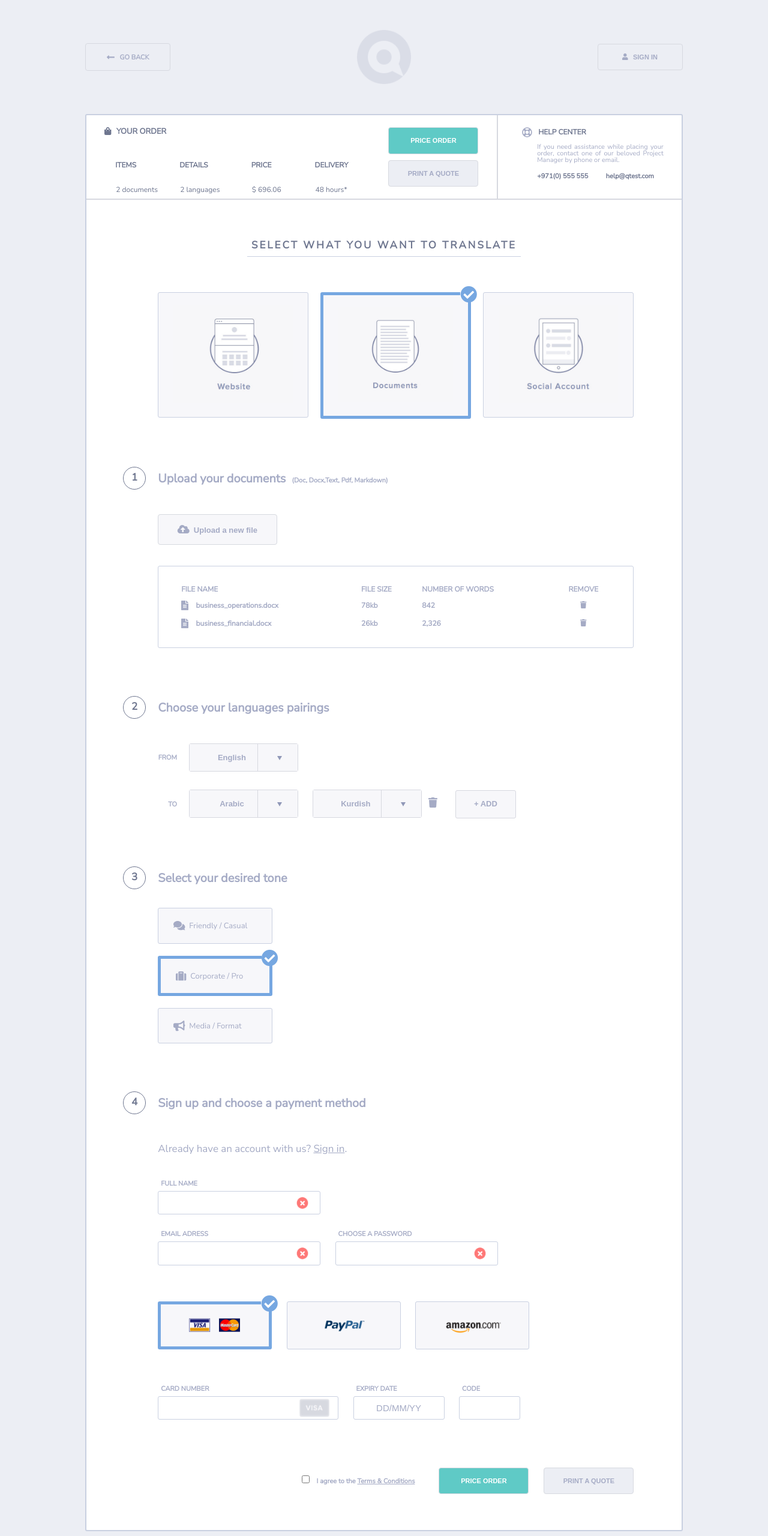
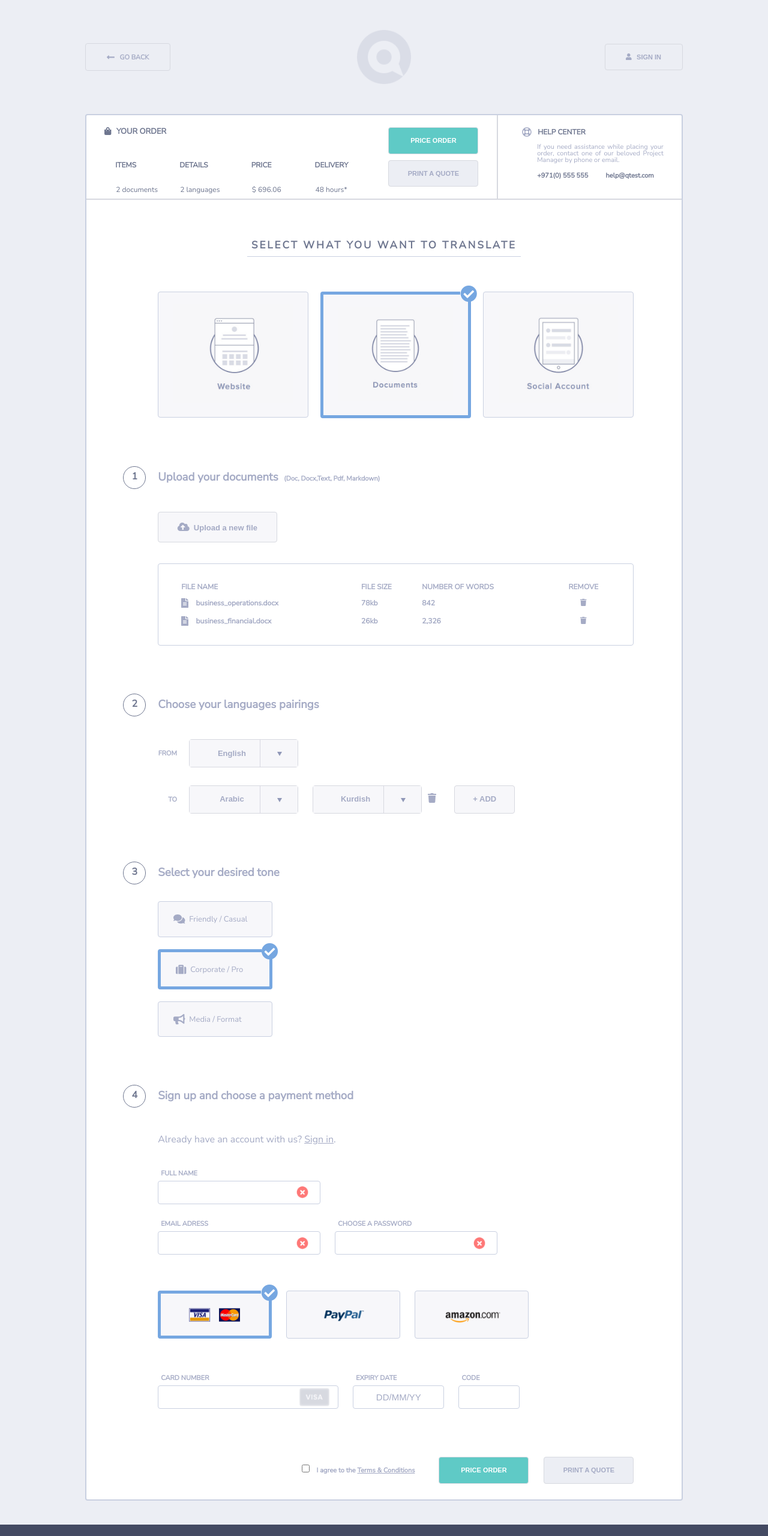
Before and after one commit to alenakuznetsova/kottans_frontend, a plain HTML site: page task_11/index.html in a window 1280 px wide. Shown: the top 2560 px of the page at 60% size. Drawn offline with Linux system fonts and the light colour scheme.

Commit message:
replace all pixels on rem in css

```diff
--- a/task_11/css/style.css
+++ b/task_11/css/style.css
@@ -3,7 +3,7 @@ body {
     line-height: 1;
     font-family: 'Nunito Sans', sans-serif;
     background-color: #eceef4;
-    font-size: 17px;
+    font-size: 16px;
     color: #a5abc5;
     background: #eceef4;
     counter-reset: heading;
@@ -14,7 +14,7 @@ a {
 }
 
 input {
-    font-size: 15px;
+    font-size: 0.9375rem;
     color: #a5abc5;
 }
 
@@ -31,7 +31,7 @@ input {
 /*header*/
 .header {
     display: grid;
-    grid-template-columns: 1fr 5fr 1fr;
+    grid-template-columns: 2fr 3fr 2fr;
     grid-template-rows: auto;
     align-items: center;
     justify-content: center;
@@ -39,33 +39,39 @@ input {
 
     background: #eceef4;
     color: #a5abc5;
-    padding: 50px 0;
+    padding: 3.125rem 0;
 }
 
     .btn {
-        border: 1px solid #d7d9e0;
-        padding: 15px 5px;
+        border: 0.0625rem solid #d7d9e0;
+        padding: 0.9375rem 0.3125rem;
         color: #a5abc5;
         background: #eceef4;
         font-weight: bold;
-        border-radius: 4px;
-        font-size: 11px;
+        border-radius: 0.25rem;
+        font-size: 0.6875rem;
     }
 
     .btn:hover {
-        box-shadow: 0 0 1px rgba(0,0,0,0.5);
+        box-shadow: 0 0 0.0625rem rgba(0,0,0,0.5);
     }
 
+    .right__btn {
+        justify-self: end;
+    }
+
+    .right__btn,
     .left__btn {
         text-align: center;
+        width: 8.125rem;
     }
 
     .fa-user{
-        margin-right: 8px;
+        margin-right: 0.5rem;
     }
 
     .center__img {
-        width: 90px;
+        width: 5.625rem;
         display: block;
         margin: 0 auto;
     }
@@ -77,11 +83,11 @@ input {
     grid-template-areas:
         "order"
         "main__grid";
-    border: 2px solid #c9d0e1;
-    border-radius: 3px;
+    border: 0.125rem solid #c9d0e1;
+    border-radius: 0.25rem;
     background: white;
     color: #a5abc5;
-    padding: 0 0 40px;
+    padding: 0 0 0.4rem;
     overflow: hidden;
 
     counter-reset: section;
@@ -95,46 +101,46 @@ input {
         grid-template-areas:
         "order-title btns help"
         "table btns help";
-        border-bottom: 2px solid #d7d9e0;
+        border-bottom: 0.125rem solid #d7d9e0;
     }
 
         .order-title {
-            font-size: 13px;
+            font-size: 0.8125rem;
             font-weight: bold;
             color: #6e768f;
-            padding: 20px 0 0 30px;
+            padding: 1.25rem 0 0 1.875rem;
             grid-area: order-title;
         }
 
             .fa-shopping-bag {
-                margin-right: 5px;
+                margin-right: 0.3125rem;
             }
 
         .order-table {
-            padding: 0 25px 0 46px;
+            padding: 0 1.5625rem 0 2.875rem;
             grid-area: table;
         }
 
             .order-table tr {
-                font-size: 12px;
+                font-size: 0.75rem;
                 color: #6e768f;
                 text-align: left;
             }
 
             .order-table th {
-                padding: 0px 70px 10px 0;
+                padding: 0 4.375rem 0.625rem 0;
             }
 
         .order__btn {
             grid-area: btns;
-            margin-left: -30px;
-            padding: 20px 20px 20px 0;
-            border-right: 2px solid #d7d9e0;
+            margin-left: -1.875rem;
+            padding: 1.25rem 1.25rem 1.25rem 0;
+            border-right: 0.125rem solid #d7d9e0;
         }
 
         .btn-price,
         .btn-print {
-            width: 150px;
+            width: 9.375rem;
         }
 
         .btn-price {
@@ -143,13 +149,13 @@ input {
         }
 
         .space-bottom {
-            margin-bottom: 10px;
+            margin-bottom: 0.625rem;
         }
 
         .help-center {
             grid-area: help;
-            margin-left: 40px;
-            padding: 20px 30px 0 0;
+            margin-left: 2.5rem;
+            padding: 1.25rem 1.875rem 0 0;
         }
 
             .help-text__icon {
@@ -162,31 +168,31 @@ input {
 
             .fa-life-ring{
                 float: left;
-                margin-right: 10px;
+                margin-right: 0.625rem;
             }
 
                 .help-text__title {
-                    font-size: 12px;
+                    font-size: 0.75rem;
                     font-weight: bold;
                     margin: 0;
-                    padding: 2px 0;
+                    padding: 0.125rem 0;
                     color: #6e768f;
                 }
 
                 .help-text__main-text {
-                    font-size: 11px;
-                    margin-left: 25px;
+                    font-size: 0.6875rem;
+                    margin-left: 1.5625rem;
                     text-align: justify;
                 }
 
                 .help-text__adress a {
                     color: #a5abc5;
                     text-decoration: none;
-                    font-size: 11px;
+                    font-size: 0.6875rem;
                     font-style: normal;
                     font-weight: bold;
                     color: #6e768f;
-                    margin-left: 25px;
+                    margin-left: 1.5625rem;
                 }
 
 /*select what to translate section*/
@@ -209,10 +215,10 @@ input {
     }
 
         .main-title {
-            font-size: 17px;
+            font-size: 1.0625rem;
             text-align: center;
             color: #6e768f;
-            padding-top: 50px;
+            padding-top: 3.125rem;
             letter-spacing: 3px;
             font-weight: 600;
             margin-bottom: 0;
@@ -223,8 +229,8 @@ input {
             background-color: #c9d0e1;
             width: 46%;
             text-align: center;
-            margin-top: 10px;
-            height: 1px;
+            margin-top: 0.625rem;
+            height: 0.0625rem;
             border: none;
         }
 
@@ -234,10 +240,10 @@ input {
         grid-column: 2 / 12;
         grid-template-columns: repeat(3, 1fr);
         grid-template-rows: auto;
-        grid-gap: 20px;
+        grid-gap: 1.25rem;
         grid-template-areas:
             "website document account";
-        padding: 30px 0 0 0;
+        padding: 1.875rem 0 0 0;
     }
 
     .website {
@@ -266,20 +272,20 @@ input {
             "num-1 upload-files__title upload-files__title . ."
             ". upload__btn . . ."
             ". upload__list upload__list upload__list upload__list";
-        padding-top: 70px;
+        padding-top: 4.375rem;
     }
 
     .num {
-        width: 20px;
-        height: 20px;
+        width: 1.25rem;
+        height: 1.25rem;
         color: #6e768f;
-        border: 1px solid #6e768f;
+        border: 0.0625rem solid #6e768f;
         text-align: center;
         vertical-align: middle;
-        padding: 8px 8px;
+        padding: 0.5rem 0.5rem;
         border-radius: 50%;
         font-weight: bold;
-        margin: 10px 20px 0 0;
+        margin: 0.625rem 1.25rem 0 0;
         justify-self: end;
     }
 
@@ -297,35 +303,35 @@ input {
     }
 
         .upload-files__title-detils {
-            font-size: 11px;
+            font-size: 0.6875rem;
         }
 
     .upload__btn {
         grid-area: upload__btn;
-        font-size: 13px;
-        margin-top: 30px;
+        font-size: 0.8125rem;
+        margin-top: 1.875rem;
         background-color: #f7f7fa
     }
 
         .upload__btn::before {
             font-family: "Font Awesome 5 Free";
             content: "\f382";
-            font-size: 16px;
+            font-size: 1rem;
         }
 
     .upload__list {
-        border: 1px solid #c9d0e1;
-        border-radius: 3px;
+        border: 0.0625rem solid #c9d0e1;
+        border-radius: 0.25rem;
         grid-area: upload__list;
-        padding: 20px 30px;
-        margin: 35px 0 0;
+        padding: 1.25rem 1.875rem;
+        margin: 2.1875rem 0 0;
     }
     .upload__table {
         grid-row: upload-files__list;
         width: 100%;
         text-align: left;
-        font-size: 12px;
-        border-spacing: 7px 11px;
+        font-size: 0.75rem;
+        border-spacing: 0.4375rem 0.6875rem;
         font-weight: 600;
     }
 
@@ -338,13 +344,13 @@ input {
     display: grid;
     grid-template-columns: 1.5fr 0.4fr 8.6fr 1fr;
     grid-area: choose-language;
-    grid-row-gap: 30px;
+    grid-row-gap: 1.875rem;
     grid-column: 1 / 12;
     grid-template-areas:
         "num-2 choose-language__title choose-language__title ."
         ". label_from select__from ."
         ". label_to select__to .";
-    padding: 70px 0;
+    padding: 4.375rem 0;
 }
 
     .choose-language__title {
@@ -357,7 +363,7 @@ input {
 
     .label_from,
     .label_to {
-        font-size: 11px;
+        font-size: 0.6875rem;
         font-weight: bolder;
         justify-self: end;
         align-self: center;
@@ -366,12 +372,12 @@ input {
     .select-style {
         text-align: center;
         display: inline-block;
-        border: 1px solid #d7d8e0;
-        border-radius: 3px;
-        width: 180px;
+        border: 0.0625rem solid #d7d8e0;
+        border-radius: 0.25rem;
+        width: 11.25rem;
         background-color: #f7f7fa;
         position: relative;
-        margin-left:20px;
+        margin-left:1.25rem;
     }
 
     .select-style select {
@@ -382,7 +388,7 @@ input {
         background: transparent;
         background-image: none;
         -webkit-appearance: none;
-        font-size: 13px;
+        font-size: 0.8125rem;
         background: #f7f7fa;
         color: #a5abc5;
         font-weight: bold;
@@ -392,7 +398,7 @@ input {
     .select-style:before {
         content: '';
         position: absolute;
-        width: 1px;
+        width: 0.0625rem;
         height: 100%;
         top: 0;
         right: 3.9em;
@@ -403,12 +409,12 @@ input {
     .select-style:after {
         content: '';
         position: absolute;
-        top: 20px;
-        right: 26px;
+        top: 1.25rem;
+        right: 1.625rem;
         width: 0;
         height: 0;
         border-style: solid;
-        border-width: 7px 4px 0 4px;
+        border-width: 0.4375rem 0.25rem 0 0.25rem;
         border-color: #9098b8 transparent transparent transparent;
         pointer-events: none;
     }
@@ -442,19 +448,19 @@ input {
     }
 
     .btn-add {
-        font-size: 13px;
+        font-size: 0.8125rem;
         background: #f7f7fa;
         color: #a5abc5;
-        padding: 15px 30px;
+        padding: 0.9375rem 1.875rem;
         text-align: center;
-        border: 1px solid #d7d8e0;
-        border-radius: 3px;
-        margin-left: 20px;
+        border: 0.0625rem solid #d7d8e0;
+        border-radius: 0.25rem;
+        margin-left: 1.25rem;
         font-weight: bold;
     }
 
     .btn-hover:hover {
-        box-shadow: 0 0 1px rgba(0,0,0,0.5);
+        box-shadow: 0 0 0.0625rem rgba(0,0,0,0.5);
     }
 
 /*SECTION 3. Select your desired tone*/
@@ -487,19 +493,19 @@ input {
 }
 
     .select-wrapper {
-        margin-top: 20px;
+        margin-top: 1.25rem;
         display: block;
-        font-size: 13px;
-        padding: 20px 25px;
-        border: 1px solid #c9d0e1;
-        border-radius: 3px;
+        font-size: 0.8125rem;
+        padding: 1.25rem 1.5625rem;
+        border: 0.0625rem solid #c9d0e1;
+        border-radius: 0.25rem;
         background: #f7f7fa;
         position: relative;
     }
 
     .select-type input:checked + .select-wrapper {
-        border: 5px solid #76a7e1;
-        border-radius: 3px;
+        border: 0.3125rem solid #76a7e1;
+        border-radius: 0.25rem;
 
     }
 
@@ -510,9 +516,9 @@ input {
         position: absolute;
         color: #76a7e1;
         background-color: white;
-        right: -15px;
-        top: -8px;
-        line-height: 13px;
+        right: -0.9375rem;
+        top: -0.5rem;
+        line-height: 0.8125rem;
         font-size: 28px;
     }
 
@@ -523,7 +529,7 @@ input {
     grid-area: sign-up;
     grid-column: 1 / 12;
     grid-template-columns: 1.5fr 9fr 1fr;
-    grid-row-gap: 20px;
+    grid-row-gap: 1.25rem;
     grid-template-areas:
         "num-1 sign-up__title ."
         ". sign-up__subtitle ."
@@ -532,7 +538,7 @@ input {
         ". payments ."
         ". card-data ."
         ". agree agree";
-    padding-top: 70px;
+    padding-top: 4.375rem;
 }
 
     .sign-up__title {
@@ -553,16 +559,16 @@ input {
 
     .payments {
         grid-area: payments;
-        padding-top: 20px;
+        padding-top: 1.25rem;
     }
 
     .card-data {
         grid-area: card-data;
-        padding-top: 30px;
+        padding-top: 1.875rem;
     }
 
     .agree {
-        padding: 60px 0 20px 0;
+        padding: 3.75rem 0 1.25rem 0;
         display: flex;
         grid-area: agree;
         justify-content: flex-end;
@@ -575,49 +581,49 @@ input {
 
         .sign-up label {
             font-weight: bold;
-            padding-left: 5px;
-            line-height: 25px;
-            font-size: 11px;
+            padding-left: 0.3125rem;
+            line-height: 1.5625rem;
+            font-size: 0.6875rem;
             display: block;
         }
 
         .sign-up .name input,
         .sign-up .email-pass input {
-            padding: 10px 50px 10px 20px;
-            border: 1px solid #c9d0e1;
-            border-radius: 3px;
+            padding: 0.625rem 3.125rem 0.625rem 1.25rem;
+            border: 0.0625rem solid #c9d0e1;
+            border-radius: 0.25rem;
             position: relative;
             float:left;
-            margin-right: 20px;
+            margin-right: 1.25rem;
         }
 
         .sign-up .name input:valid,
         .sign-up .email-pass input:valid  {
             background: url(../images/valid.png);
             background-repeat: no-repeat;
-            background-size: 20px 20px;
-            background-position: 200px;
+            background-size: 1.25rem 1.25rem;
+            background-position: 14.375rem;
         }
 
         .sign-up .name input:invalid,
         .sign-up .email-pass input:invalid {
             background: url(../images/invalid.png);
             background-repeat: no-repeat;
-            background-size: 20px 20px;
-            background-position: 230px;
+            background-size: 1.25rem 1.25rem;
+            background-position: 14.375rem;
         }
 
     .payments label {
         display: inline-block;
         padding-left: 0;
-        margin-right: 20px;
+        margin-right: 1.25rem;
     }
 
     .payments .select-wrapper {
-        height: 80px;
-        width: 190px;
-        border: 1px solid #c9d0e1;
-        border-radius: 3px;
+        height: 5rem;
+        width: 11.875rem;
+        border: 0.0625rem solid #c9d0e1;
+        border-radius: 0.25rem;
         background-color: #f7f7fa;
         background-position: 50%;
         background-size: 6rem;
@@ -664,42 +670,42 @@ input {
 
     .card_num {
         background: url(../images/card.png) no-repeat;
-        background-size: 60px 40px;
-        background-position: 230px;
+        background-size: 3.75rem 2.5rem;
+        background-position: 14.375rem;
     }
 
     .card_num_input input {
-        padding: 10px 80px 10px 20px;
+        padding: 0.625rem 5rem 0.625rem 1.25rem;
 
     }
 
     .card_num_input input,
     .card_date_input input,
     .card_code_input input {
-        border: 1px solid #c9d0e1;
-        border-radius: 3px;
+        border: 0.0625rem solid #c9d0e1;
+        border-radius: 0.25rem;
         float:left;
-        margin-right: 20px;
+        margin-right: 1.25rem;
     }
 
     .card_date_input input {
         text-align: center;
-        padding: 10px;
-        width: 130px;
+        padding: 0.625rem;
+        width: 8.125rem;
     }
 
     .card_code {
         text-align: center;
-        padding: 10px;
-        width: 80px;
+        padding: 0.625rem;
+        width: 5rem;
     }
 
     .agree-margin-price {
-        margin-right: 25px;
+        margin-right: 1.5625rem;
     }
 
     .agree-margin-sign {
-        margin-right: 40px;
+        margin-right: 2.5rem;
     }
 
 /*footer*/
@@ -708,15 +714,15 @@ input {
     grid-template-columns: 1fr 7fr 1fr;
     grid-area: footer-container;
     background: #444a62;
-    margin-top: 40px;
-    padding: 70px 0;
+    margin-top: 2.5rem;
+    padding: 4.375rem 0;
     grid-template-areas:
     ". footer ."
 }
 
 .footer {
     display: grid;
-    grid-column-gap: 30px;
+    grid-column-gap: 1.875rem;
     grid-area: footer;
     grid-template-columns: 1fr 1fr 1fr 1fr;
     grid-template-rows: auto;
@@ -725,14 +731,14 @@ input {
 
 }
     .footer-title {
-            font-size: 11px;
+            font-size: 0.6875rem;
             font-weight: 900;
-            margin-left: 15px;
+            margin-left: 0.9375rem;
         }
 
         .footer-text {
-            font-size: 10px;
-            margin-left: 36px;
+            font-size: 0.625rem;
+            margin-left: 2.25rem;
         }
 
     .what-we-do {
@@ -742,18 +748,18 @@ input {
 
     .our-main-office {
         grid-template-areas: our-main-office;
-        margin-left: 50px;
+        margin-left: 3.125rem;
         line-height: 1.35;
     }
 
     .connect-with-as {
         grid-template-areas: connect-with-as;
-        margin-left: 70px;
+        margin-left: 4.375rem;
     }
 
         .list__soc-list {
             list-style-type: none;
-            padding-left: 30px;
+            padding-left: 1.875rem;
             margin: 0;
             -webkit-margin-before: 0;
             -webkit-margin-after: 0;
@@ -770,6 +776,6 @@ input {
     }
 
         .img-logo {
-            width: 87px;
+            width: 5.4375rem;
             float: right;
         }
```
